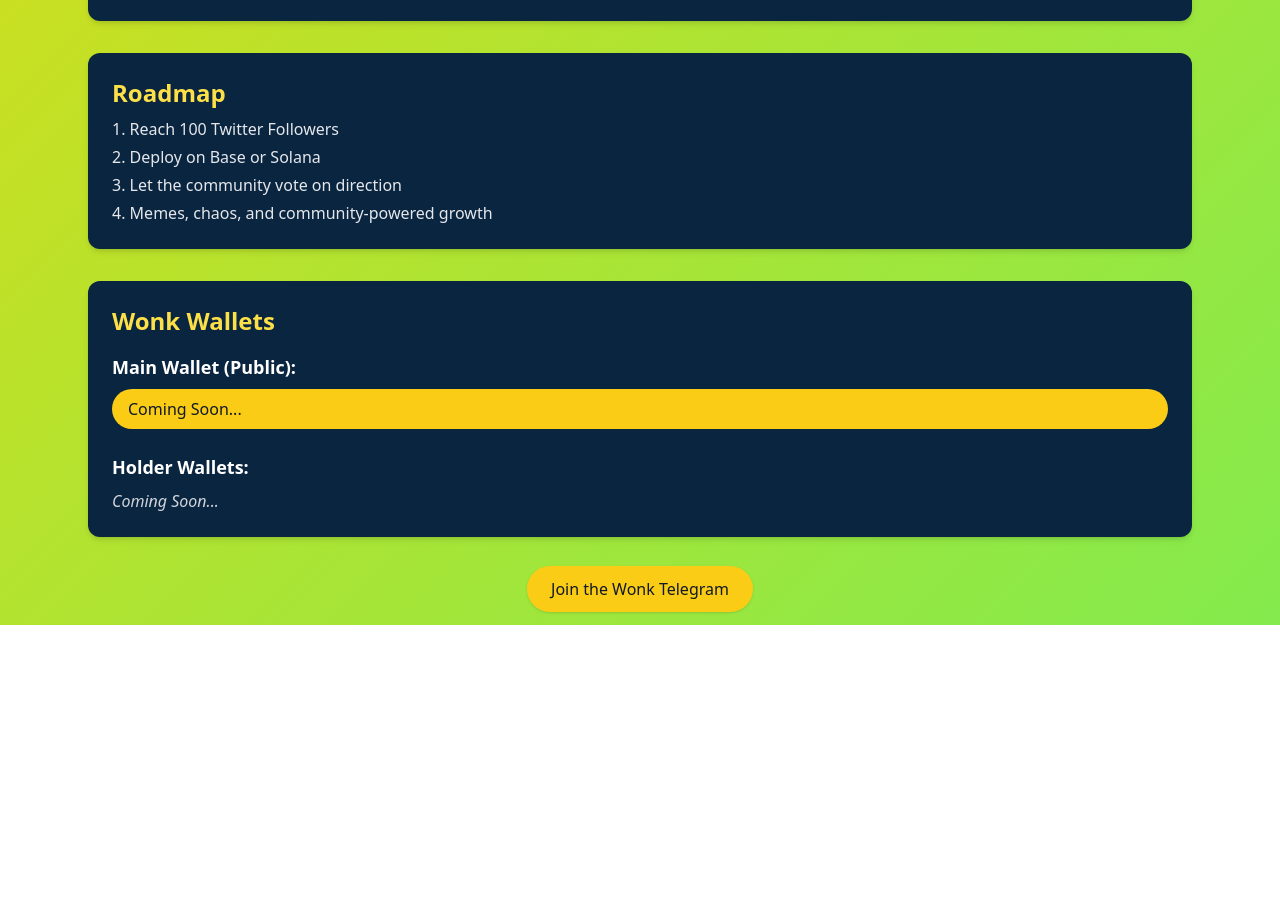
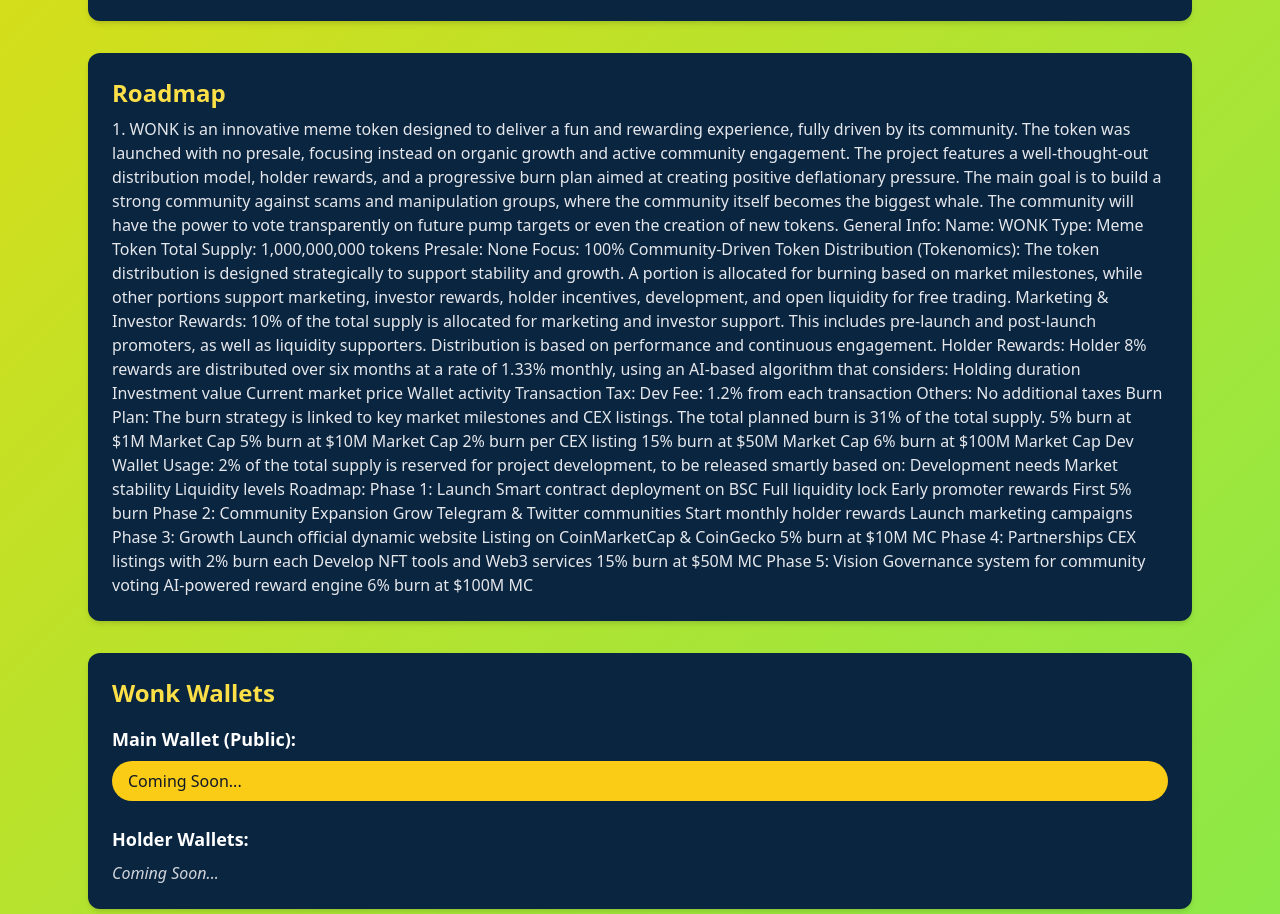
Before and after one commit to wonk-meme/wonk, a plain HTML site: page index.html in a window 1280 px wide. Shown: the part 1581-2495 px from the top of the page. Before the commit the page ends 2206 px from the top, so only its background shows below. Drawn offline with nearby package versions, Linux system fonts and the light colour scheme.

Commit message:
index.html

```diff
--- a/index.html
+++ b/index.html
@@ -107,10 +107,74 @@
     <section class="field-box p-6 rounded-xl shadow-md mb-8">
       <h2 class="text-2xl font-bold mb-2 text-yellow-300">Roadmap</h2>
       <ol class="list-decimal list-inside text-gray-200 space-y-1">
-        <li>Reach 100 Twitter Followers</li>
-        <li>Deploy on Base or Solana</li>
-        <li>Let the community vote on direction</li>
-        <li>Memes, chaos, and community-powered growth</li>
+        <li>WONK is an innovative meme token designed to deliver a fun and rewarding experience, fully driven by its community. The token was launched with no presale, focusing instead on organic growth and active community engagement. The project features a well-thought-out distribution model, holder rewards, and a progressive burn plan aimed at creating positive deflationary pressure.
+
+The main goal is to build a strong community against scams and manipulation groups, where the community itself becomes the biggest whale. The community will have the power to vote transparently on future pump targets or even the creation of new tokens.
+
+General Info:
+Name: WONK
+Type: Meme Token
+Total Supply: 1,000,000,000 tokens
+Presale: None
+Focus: 100% Community-Driven
+Token Distribution (Tokenomics):
+The token distribution is designed strategically to support stability and growth. A portion is allocated for burning based on market milestones, while other portions support marketing, investor rewards, holder incentives, development, and open liquidity for free trading.
+
+Marketing & Investor Rewards:
+10% of the total supply is allocated for marketing and investor support. This includes pre-launch and post-launch promoters, as well as liquidity supporters. Distribution is based on performance and continuous engagement.
+
+Holder Rewards:
+Holder 8% rewards are distributed over six months at a rate of 1.33% monthly, using an AI-based algorithm that considers:
+Holding duration
+Investment value
+Current market price
+Wallet activity
+Transaction Tax:
+Dev Fee: 1.2% from each transaction
+Others: No additional taxes
+Burn Plan:
+The burn strategy is linked to key market milestones and CEX listings. The total planned burn is 31% of the total supply.
+
+5% burn at $1M Market Cap
+5% burn at $10M Market Cap
+2% burn per CEX listing
+15% burn at $50M Market Cap
+6% burn at $100M Market Cap
+Dev Wallet Usage:
+2% of the total supply is reserved for project development, to be released smartly based on:
+
+Development needs
+Market stability
+Liquidity levels
+Roadmap:
+Phase 1: Launch
+
+Smart contract deployment on BSC
+Full liquidity lock
+Early promoter rewards
+First 5% burn
+Phase 2: Community Expansion
+
+Grow Telegram & Twitter communities
+Start monthly holder rewards
+Launch marketing campaigns
+Phase 3: Growth
+
+Launch official dynamic website
+Listing on CoinMarketCap & CoinGecko
+5% burn at $10M MC
+Phase 4: Partnerships
+
+CEX listings with 2% burn each
+Develop NFT tools and Web3 services
+15% burn at $50M MC
+Phase 5: Vision
+
+Governance system for community voting
+AI-powered reward engine
+6% burn at $100M MC
+</li>
+
       </ol>
     </section>
 
```
